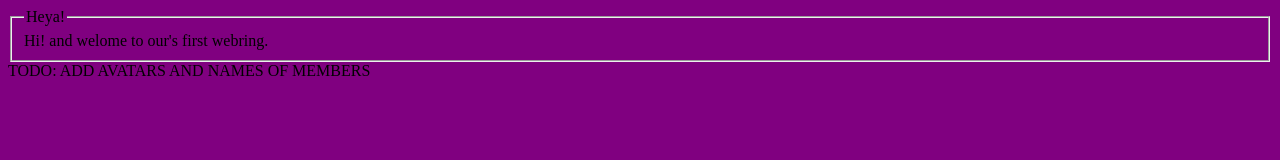
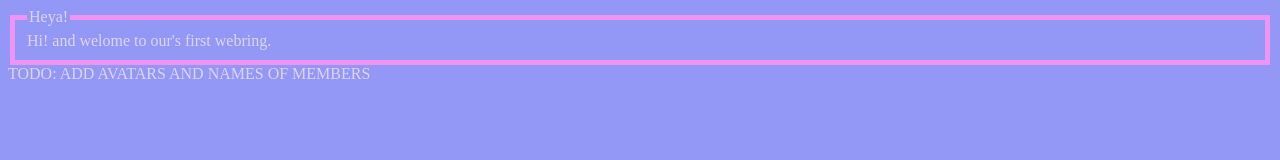
Before and after one commit to shizonyash/frontend, a plain HTML site: page index.html in a window 1280 px wide. Drawn offline with Linux system fonts and the light colour scheme.

Commit message:
my changes :>

```diff
--- a/css/style_main.css
+++ b/css/style_main.css
@@ -1,3 +1,9 @@
+
 body {
-    background-color: purple;
+    background-color: #9397F5;
+    color: #DDD4F5;
 }
+
+.greeting {
+    border: 5px solid #EF93F5;
+}
--- a/index.html
+++ b/index.html
@@ -7,7 +7,7 @@
     <title>Shizonyashi's webring</title>
 </head>
 <body>
-    <fieldset>
+    <fieldset class="greeting">
         <legend>Heya!</legend>
         Hi! and welome to our's first webring.
     </fieldset>
```
Also changed, not shown: widget.html (indentation only).
